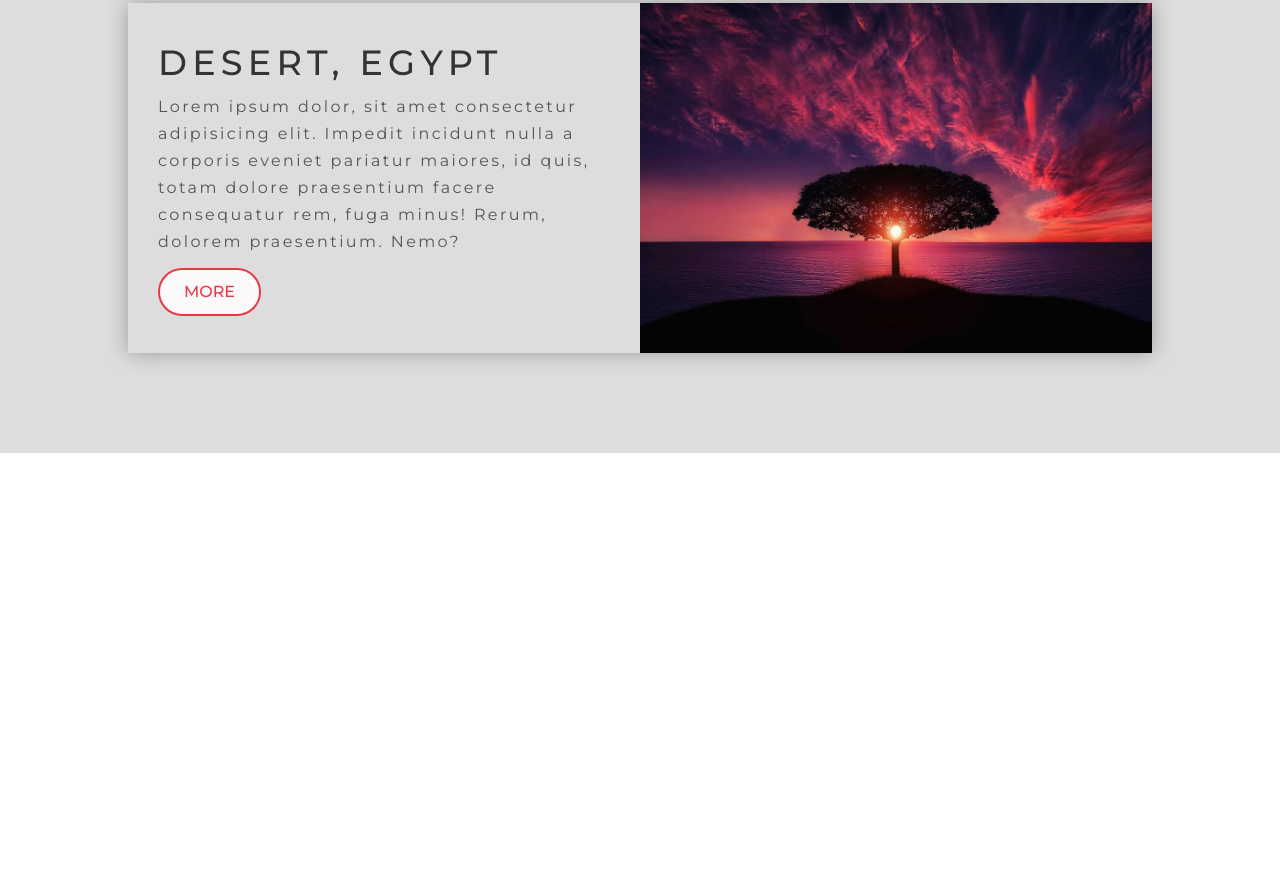
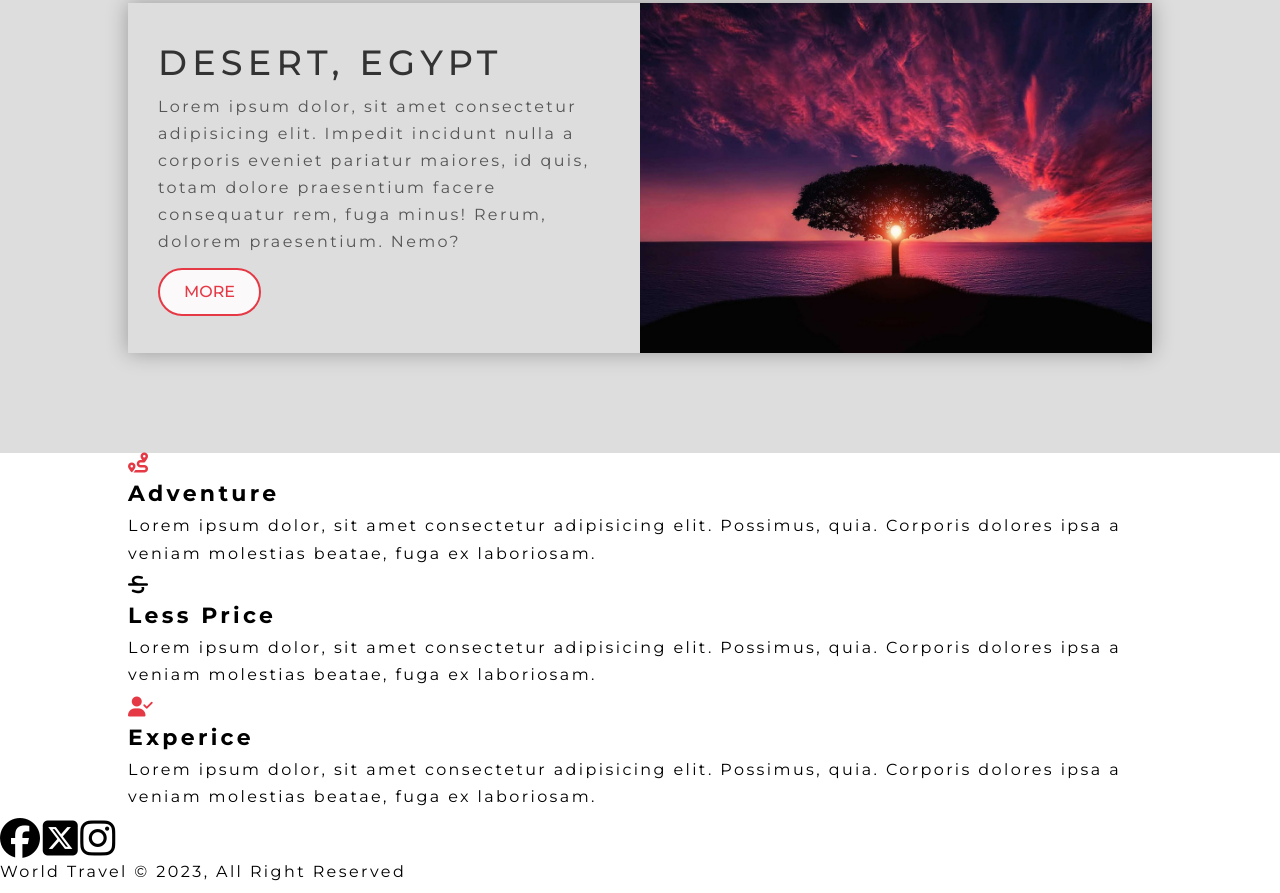
Before and after one commit to pkumars397/Travel-Site, a plain HTML site: page index.html in a window 1280 px wide. Shown: the part 1307-2200 px from the top of the page. Before the commit the page ends 1760 px from the top, so only its background shows below. Drawn offline with Linux system fonts and the light colour scheme.

Commit message:
done with main page

```diff
--- a/index.html
+++ b/index.html
@@ -6,6 +6,7 @@
     <meta name="viewport" content="width=device-width, initial-scale=1.0">
     <title>Travel | Site</title>
     <link rel="stylesheet" href="./css/styles.css">
+    <script src="https://kit.fontawesome.com/69ee29d86d.js" crossorigin="anonymous"></script>
 </head>
 
 <body>
@@ -19,16 +20,15 @@
                     <li class="nav-item"><a href="./contact.html">Contact</a></li>
                 </ul>
             </div>
-
         </nav>
         <div class="header-content">
             <h1 class="content-heading text-light">travel the world</h1>
             <p class="content-para text-light">travel the world &comma;exprience the greatness &comma; It's the best
                 gift given by nature </p>
-            <a href="#" class="btn btn-primary text-red">Explore places</a>
+            <a href="#explore-page" class="btn btn-primary text-red">Explore places</a>
         </div>
     </header>
-    <section class="section-showcase">
+    <section class="section-showcase" id="explore-page">
         <div class="container">
             <div class="row row1">
                 <div class="img-box">
@@ -36,7 +36,10 @@
                 </div>
                 <div class="text-box">
                     <h2 class="lg-heading  text-black">DEGANVY, U.K</h2>
-                    <p class="text-gray">Lorem ipsum dolor, sit amet consectetur adipisicing elit. Impedit incidunt nulla a corporis eveniet pariatur maiores, id quis, totam dolore praesentium facere consequatur rem, fuga minus! Rerum, dolorem praesentium. Nemo?</p><a class="btn btn-secondary text-red" href="./about.html">More</a>
+                    <p class="text-gray">Lorem ipsum dolor, sit amet consectetur adipisicing elit. Impedit incidunt
+                        nulla a corporis eveniet pariatur maiores, id quis, totam dolore praesentium facere consequatur
+                        rem, fuga minus! Rerum, dolorem praesentium. Nemo?</p><a class="btn btn-secondary text-red"
+                        href="./about.html">More</a>
                 </div>
 
             </div>
@@ -44,13 +47,49 @@
                 <div class="img-box"><img src="./images/showcase-photo1.jpg" alt=""></div>
                 <div class="text-box">
                     <h2 class="lg-heading text-black">DESERT, EGYPT</h2>
-                    <p  class="text-gray">Lorem ipsum dolor, sit amet consectetur adipisicing elit. Impedit incidunt nulla a corporis eveniet pariatur maiores, id quis, totam dolore praesentium facere consequatur rem, fuga minus! Rerum, dolorem praesentium. Nemo?</p><a class="btn btn-secondary text-red" href="./about.html">More</a>
+                    <p class="text-gray">Lorem ipsum dolor, sit amet consectetur adipisicing elit. Impedit incidunt
+                        nulla a corporis eveniet pariatur maiores, id quis, totam dolore praesentium facere consequatur
+                        rem, fuga minus! Rerum, dolorem praesentium. Nemo?</p><a class="btn btn-secondary text-red"
+                        href="./about.html">More</a>
                 </div>
 
             </div>
         </div>
+    </section>
 
+    <section class="feature">
+        <div class="container">
+            <div class="box-wrapper">
+                <div class="box box1">
+                    <i class="fa-solid fa-route fa-2x text-red"></i>
+                    <h2 class="md-heading">Adventure</h2>
+                    <p>Lorem ipsum dolor, sit amet consectetur adipisicing elit. Possimus, quia. Corporis dolores ipsa a
+                        veniam molestias beatae, fuga ex laboriosam.</p>
+                </div>
+                <div class="box box2">
+                    <i class="fa-solid fa-strikethrough fa-2x"></i>
+                    <h2 class="md-heading">Less Price
+                    </h2>
+                    <p>Lorem ipsum dolor, sit amet consectetur adipisicing elit. Possimus, quia. Corporis dolores ipsa a
+                        veniam molestias beatae, fuga ex laboriosam.</p>
+                </div>
+                <div class="box box3">
+                    <i class="fa-solid fa-user-check fa-2x text-red"></i>
+                    <h2 class="md-heading">Experice</h2>
+                    <p>Lorem ipsum dolor, sit amet consectetur adipisicing elit. Possimus, quia. Corporis dolores ipsa a
+                        veniam molestias beatae, fuga ex laboriosam.</p>
+                </div>
+            </div>
+        </div>
     </section>
+    <footer class="footer">
+        <div class="social-media">
+            <i class="fa-brands fa-facebook fa-4x"></i>
+            <i class="fa-brands fa-square-x-twitter fa-4x"></i>
+            <i class="fa-brands fa-instagram fa-4x"></i>
+        </div>
+        <p>World Travel &copy; 2023, All Right Reserved</p>
+    </footer>
 </body>
 
 </html>
```
